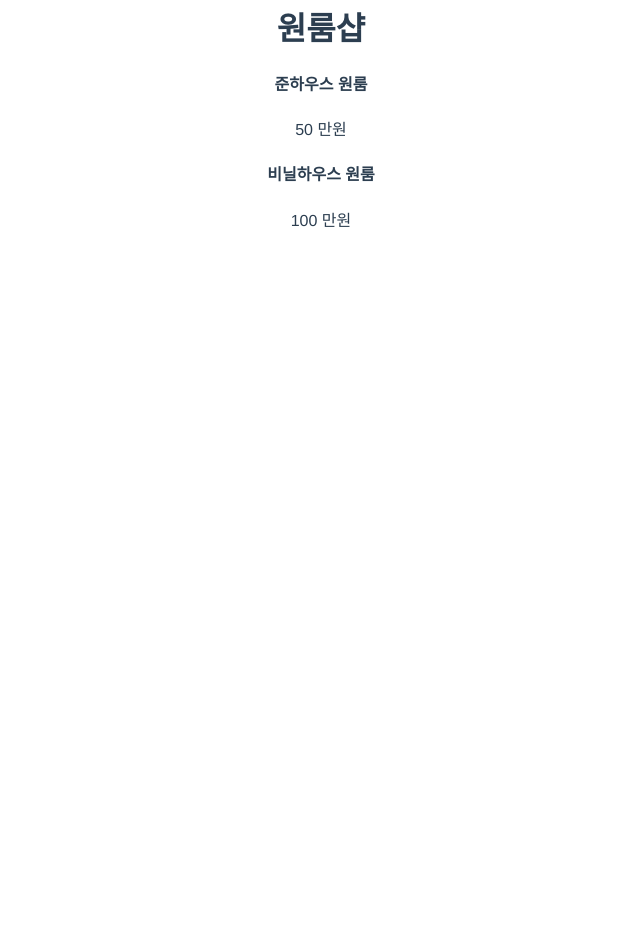
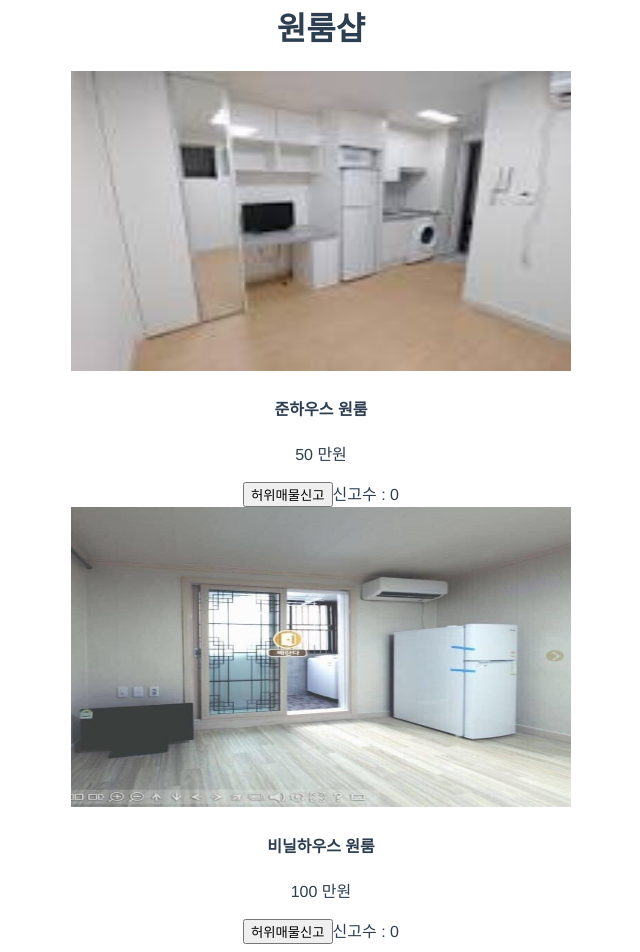
Before and after one commit to JeongTaehwan/VueDongSan, a Vue app: page / in a window 1280 px wide. Shown: the part 74-1026 px from the top of the page, without its empty margins (319-959 px from the left). Before the commit the page ends 800 px from the top, so only its background shows below. Built offline with nearby package versions, Linux system fonts and the light colour scheme.

Commit message:
Add : 모달 기능 추가

```diff
--- a/src/App.vue
+++ b/src/App.vue
@@ -3,11 +3,38 @@
     <a v-for="(Menu, arr) in menudata" :key="arr">{{ Menu }}</a>
   </div>
 
-  <div>
+  <div class="black-bg" v-if="ModalState == true">
+    <div class="white-bg">
+      <h4>상세페이지</h4>
+      <p>내용</p>
+      <button @click="changeModalState()">닫기</button>
+    </div>
+  </div>
+
+  <!-- <div>
     <h1>원룸샵</h1>
     <div v-for="(Room, arr) in room" :key="arr">
       <h4>{{ Room }} 원룸</h4>
       <p>{{ price[arr] }} 만원</p>
+    </div>
+    <button @click="changeReportCount()">허위매물신고</button>
+    <span>신고수 : {{ ReportCount }}</span>
+  </div> -->
+  <div>
+    <h1>원룸샵</h1>
+    <div>
+      <img src="./assets/roomOne.jpg" alt="" srcset="" class="room_img" />
+      <h4 @click="changeModalState()">{{ room[0] }} 원룸</h4>
+      <p>{{ price[0] }} 만원</p>
+      <button @click="changeOneReportCount()">허위매물신고</button>
+      <span>신고수 : {{ ReportCount }}</span>
+    </div>
+    <div>
+      <img src="./assets/roomTwo.jpeg" alt="" srcset="" class="room_img" />
+      <h4 @click="changeModalState()">{{ room[1] }} 원룸</h4>
+      <p>{{ price[1] }} 만원</p>
+      <button @click="changTwoReportCount()">허위매물신고</button>
+      <span>신고수 : {{ ReportCountTwo }}</span>
     </div>
   </div>
 </template>
@@ -20,7 +47,21 @@ export default {
       room: ["준하우스", "비닐하우스"],
       price: [50, 100],
       menudata: ["Home", "About", "Login"],
+      ReportCount: 0,
+      ReportCountTwo: 0,
+      ModalState: false,
     };
+  },
+  methods: {
+    changeOneReportCount() {
+      this.ReportCount += 1;
+    },
+    changTwoReportCount() {
+      this.ReportCountTwo += 1;
+    },
+    changeModalState() {
+      this.ModalState = !this.ModalState;
+    },
   },
 };
 </script>
@@ -32,16 +73,41 @@ export default {
   -moz-osx-font-smoothing: grayscale;
   text-align: center;
   color: #2c3e50;
+  padding: 0;
+  margin: 0;
+}
+
+div {
+  box-sizing: border-box;
 }
 
 .menu {
   background: darkslateblue;
   padding: 15px;
-  border-radius: 5px;
 }
 
 .menu a {
   color: white;
   padding: 10px;
 }
+
+.room_img {
+  width: 500px;
+  height: 300px;
+}
+
+.black-bg {
+  width: 100%;
+  height: 100%;
+  background: rgba(0, 0, 0, 0.5);
+  position: fixed;
+  padding: 20px;
+}
+
+.white-bg {
+  width: 100%;
+  background: white;
+  border-radius: 8px;
+  padding: 20px;
+}
 </style>
```
Also changed, not shown: src/assets/roomOne.jpg (added), src/assets/roomTwo.jpeg (added).
